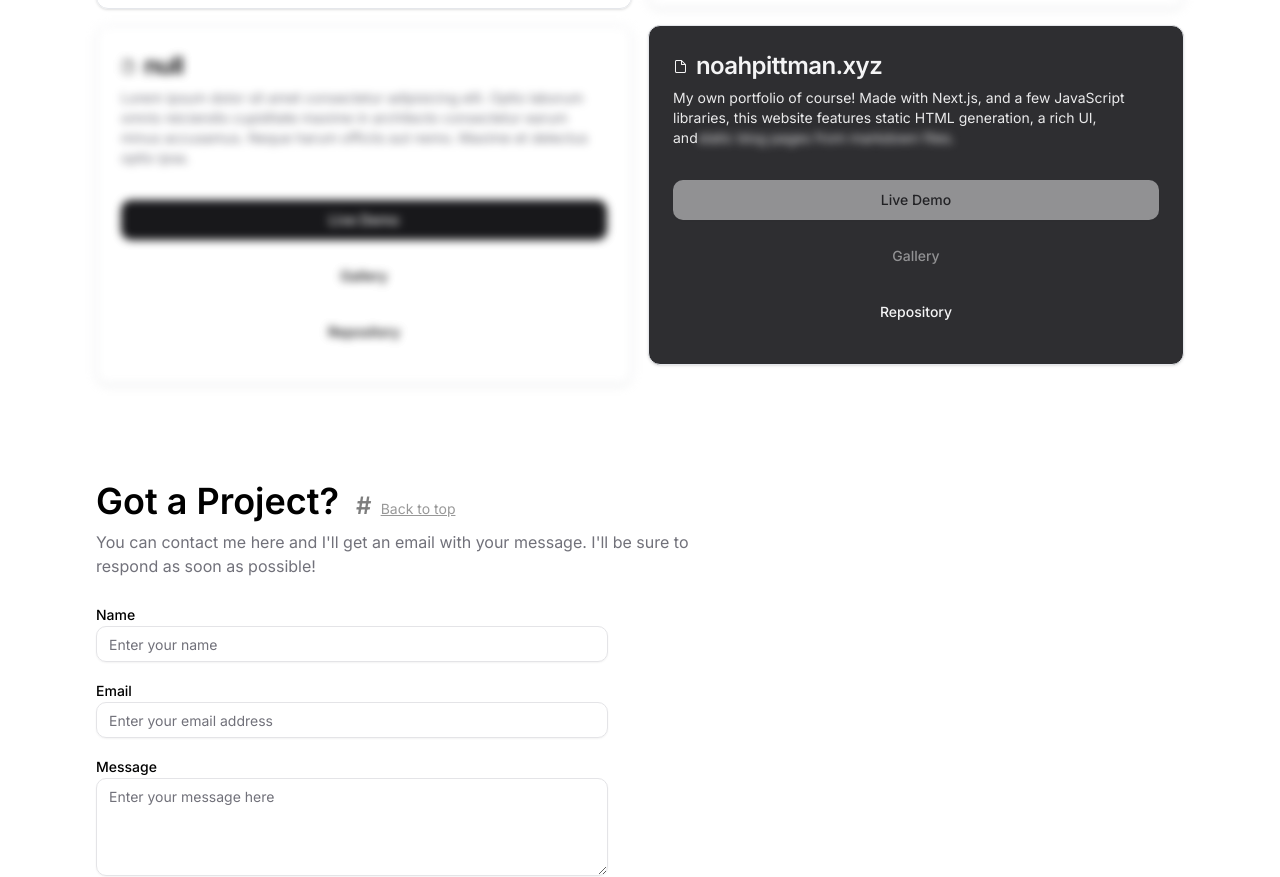
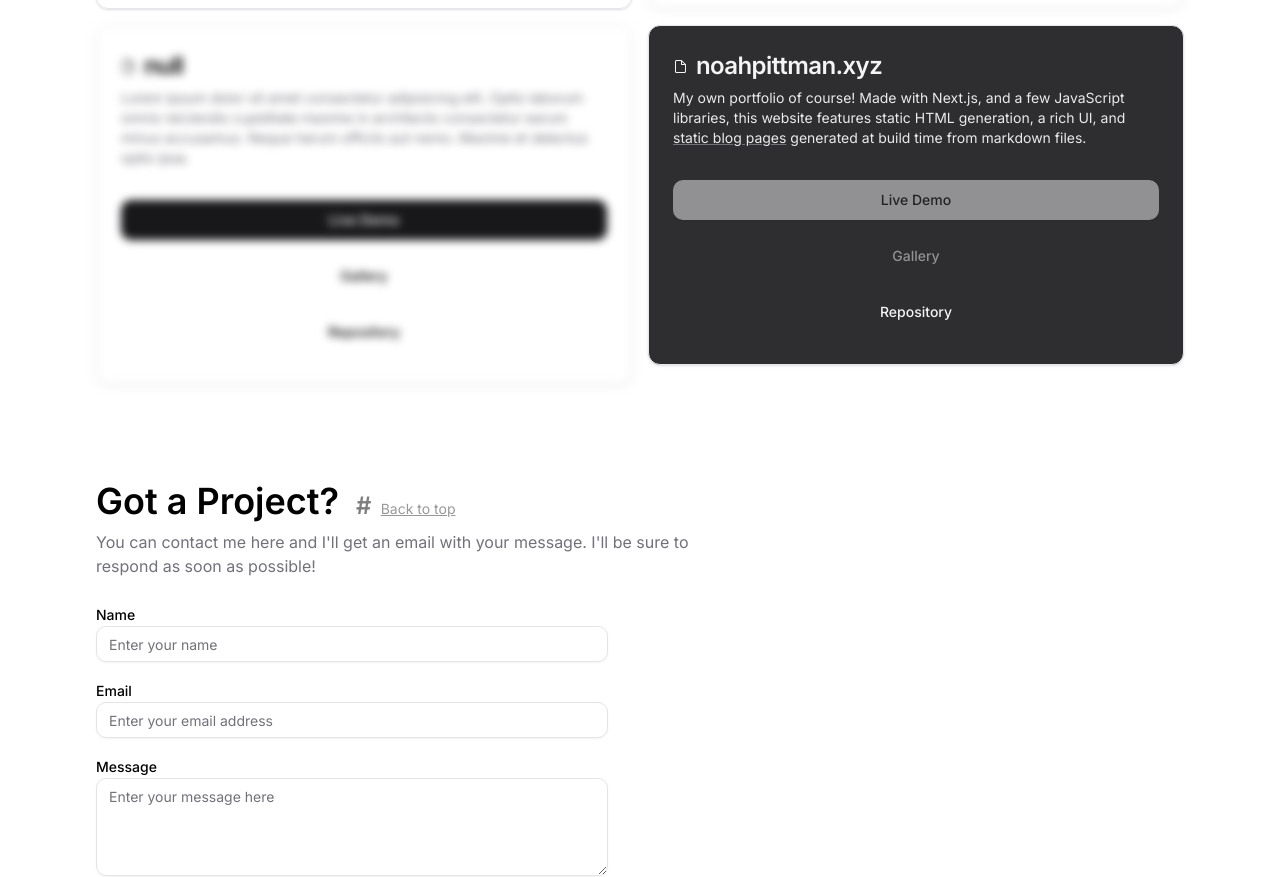
Before and after one commit to noahpittman/noahpittman, a Next.js app: page / in a window 1280 px wide. Shown: the part 1380-2257 px from the top of the page. Built offline with nearby package versions, Linux system fonts and the light colour scheme.

Commit message:
update projects

```diff
--- a/app/page.js
+++ b/app/page.js
@@ -208,6 +208,7 @@
 							</Button>
 						</CardContent>
 					</Card>
+
 					<Card className=" lg:aspect-video dark:border-secondary bg-background/50 transition-all lg:hover:scale-[1.01] blur-sm pointer-events-none">
 						<CardHeader>
 							<CardTitle className="flex items-center md:text-2xl">
@@ -231,6 +232,7 @@
 							</Button>
 						</CardContent>
 					</Card>
+
 					<Card className=" lg:aspect-video dark:border-secondary bg-background/50 transition-all lg:hover:scale-[1.01] blur-sm pointer-events-none">
 						<CardHeader>
 							<CardTitle className="flex items-center md:text-2xl">
@@ -254,6 +256,7 @@
 							</Button>
 						</CardContent>
 					</Card>
+
 					<Card className="bg-primary/90 text-secondary lg:aspect-video dark:border-secondary transition-all lg:hover:scale-[1.01] ">
 						<CardHeader>
 							<CardTitle className="flex items-center md:text-2xl">
@@ -263,10 +266,14 @@
 							<CardDescription className="text-secondary/95">
 								My own portfolio of course! Made with Next.js, and a few
 								JavaScript libraries, this website features static HTML
-								generation, a rich UI, and
-								<span className="blur-sm">
-									static blog pages from markdown files.
-								</span>
+								generation, a rich UI, and{" "}
+								<Link
+									href={"/blog"}
+									className="underline decoration-muted-foreground hover:text-muted-foreground transition-colors"
+								>
+									static blog pages
+								</Link>{" "}
+								generated at build time from markdown files.
 							</CardDescription>
 						</CardHeader>
 						<CardContent className="flex flex-col justify-around h-48">
```
